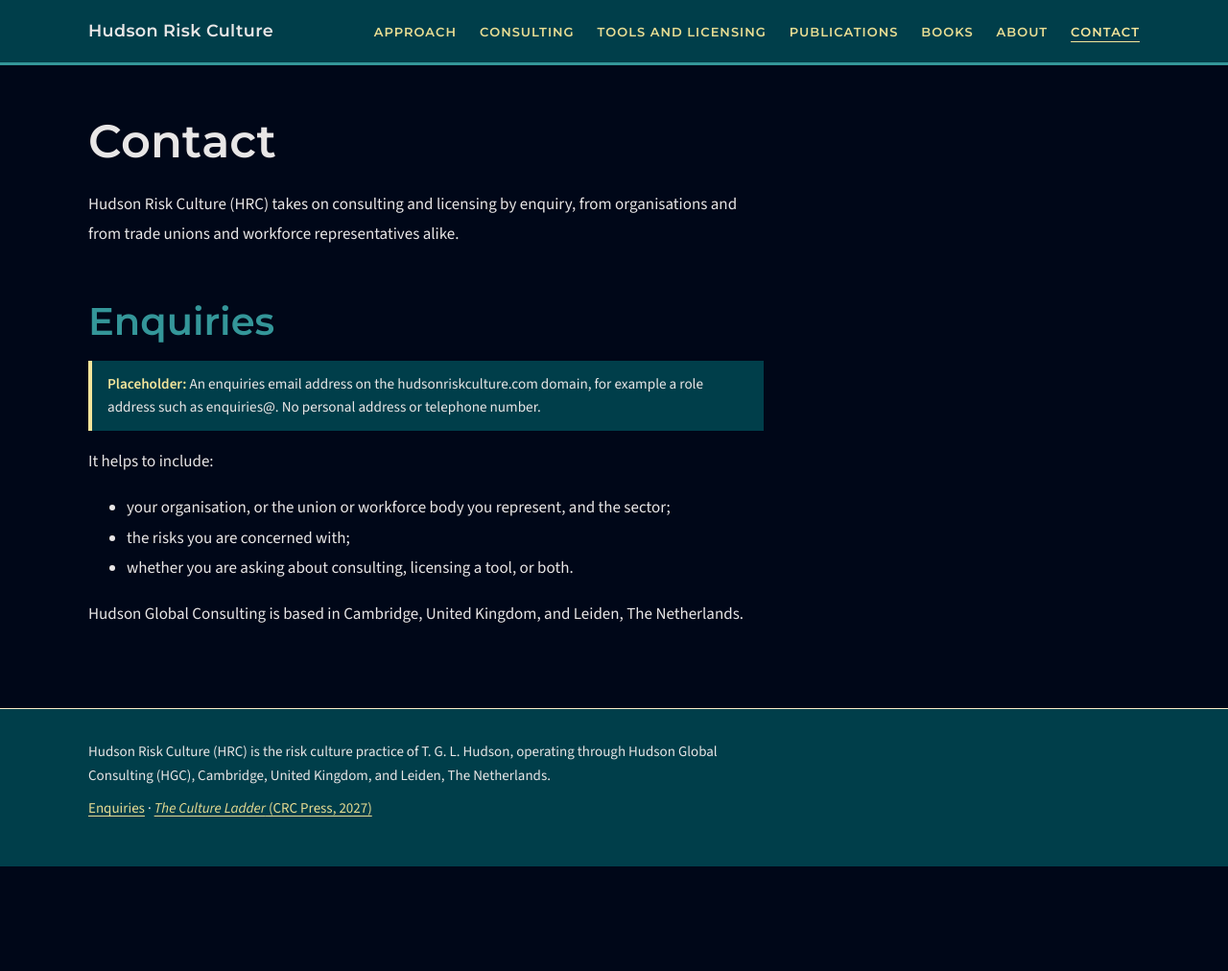
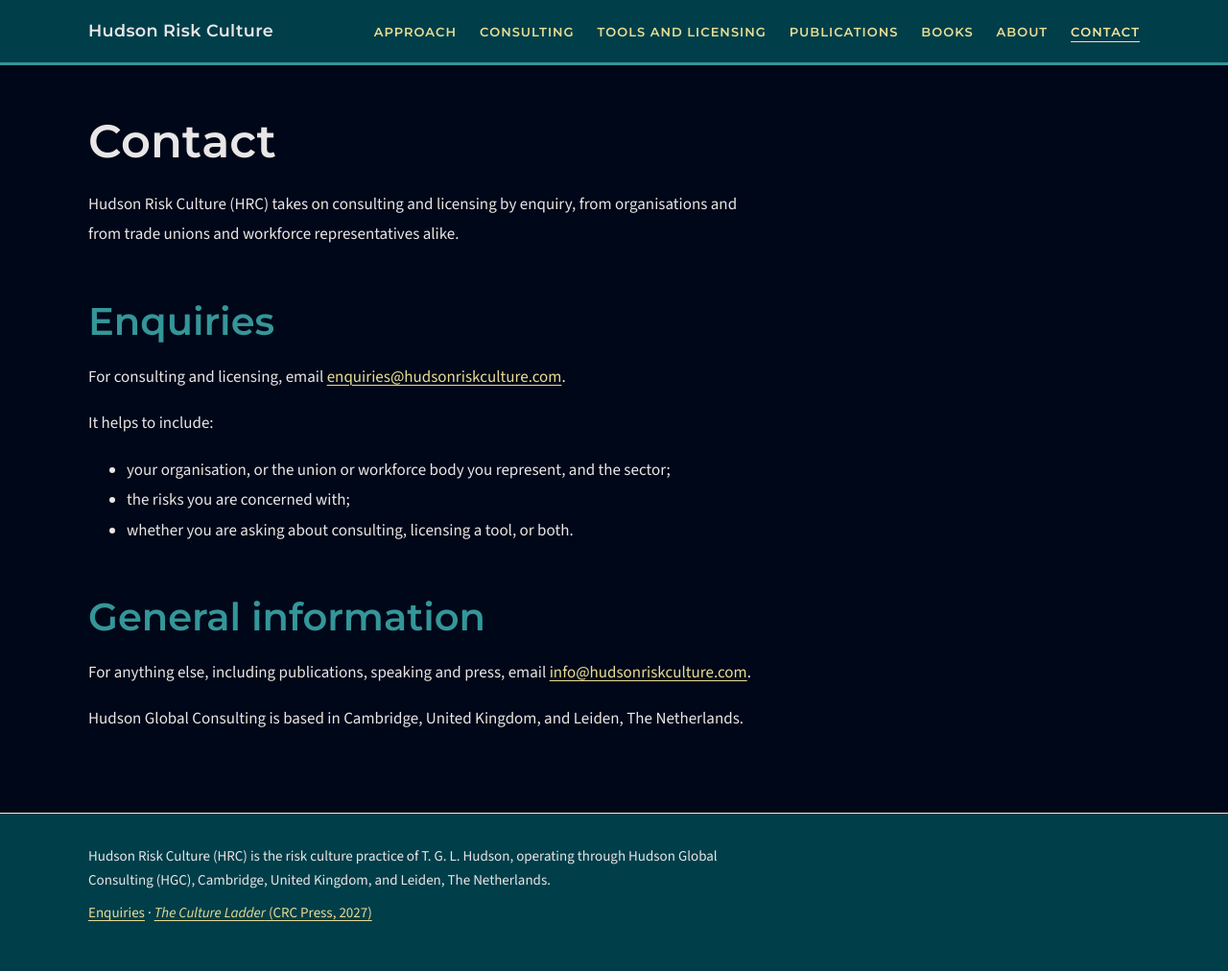
Before and after one commit to TGLHudson/Risk-culture, a Jekyll site: the page built from contact.md, in a window 1280 px wide. Shown: the whole page at 96% size. Built offline with Jekyll 4.4.1, drawn with Linux system fonts in a browser that asks for light colours; before the commit the page ends 903 px from its top, so only the background shows below that.

Commit message:
Add enquiries@ and info@ addresses to the contact page
Co-Authored-By: Claude Opus 5.5 <noreply@anthropic.com>
Claude-Session: https://claude.ai/code/session_019KvwFhKcwqphsHgBfjKmup

```diff
--- a/contact.md
+++ b/contact.md
@@ -9,7 +9,7 @@ Hudson Risk Culture (HRC) takes on consulting and licensing by enquiry, from org
 
 ## Enquiries
 
-<p class="placeholder">An enquiries email address on the hudsonriskculture.com domain, for example a role address such as enquiries@. No personal address or telephone number.</p>
+For consulting and licensing, email [enquiries@hudsonriskculture.com](mailto:enquiries@hudsonriskculture.com).
 
 It helps to include:
 
@@ -17,4 +17,8 @@ It helps to include:
 - the risks you are concerned with;
 - whether you are asking about consulting, licensing a tool, or both.
 
+## General information
+
+For anything else, including publications, speaking and press, email [info@hudsonriskculture.com](mailto:info@hudsonriskculture.com).
+
 Hudson Global Consulting is based in Cambridge, United Kingdom, and Leiden, The Netherlands.
```
Also changed, not shown: CLAUDE.md (+1 -1 lines).
